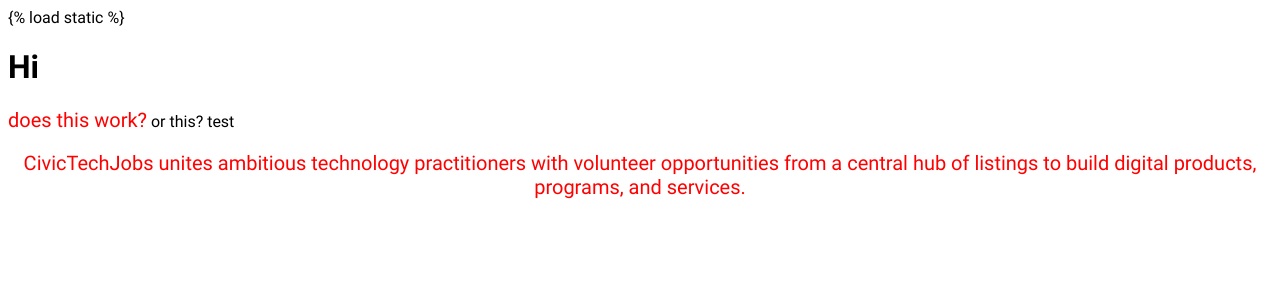
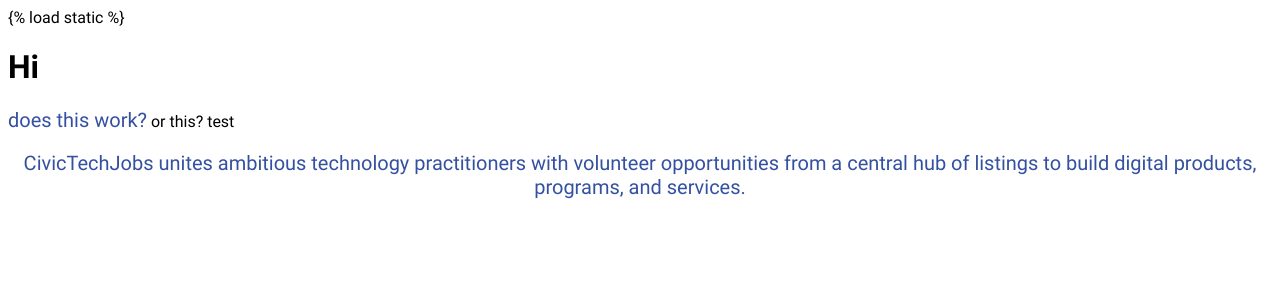
Before and after one commit to hackforla/CivicTechJobs, a React app: page / in a window 1280 px wide. Shown: the top 300 px of the page. Built offline with nearby package versions, Linux system fonts and the light colour scheme.

Commit message:
updated demo

```diff
--- a/frontend/src/index.scss
+++ b/frontend/src/index.scss
@@ -11,22 +11,22 @@ body {
     text-align: center;
 
     @include breakpoint-media-min(mobile) {
-        color: purple
+        color: $color-grey-dark
     }
 
     @include breakpoint-media-min(smtablet) {
-        color: blue
+        color: $color-grey
     }
 
     @include breakpoint-media-min(lgtablet) {
-        color: green
+        color: $color-tan
     }
 
     @include breakpoint-media-min(laptop) {
-        color: orange
+        color: $color-blue
     }
 
     @include breakpoint-media-min(desktop) {
-        color: red
+        color: $color-blue-dark
     }
 }
```
